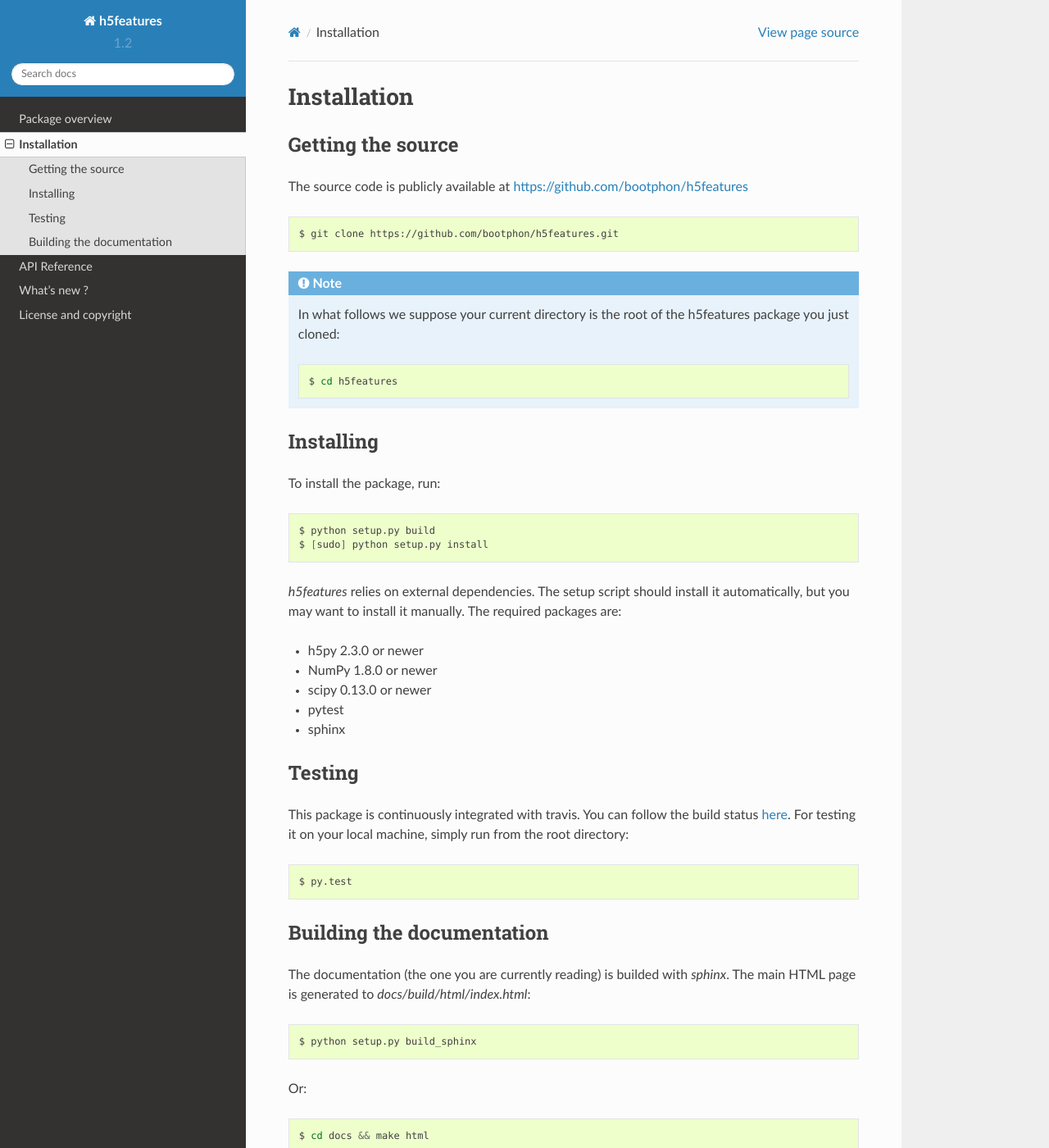
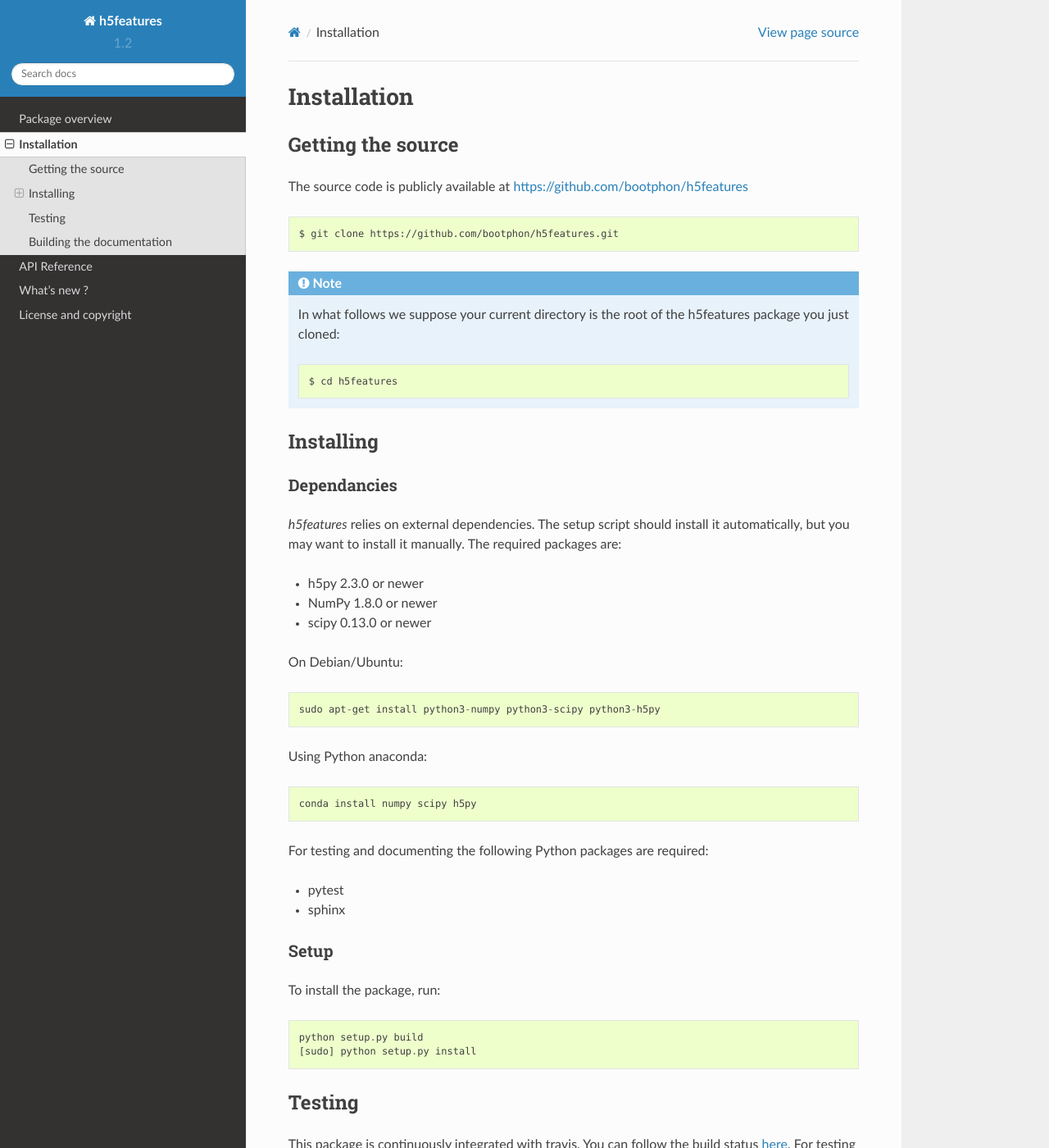
Before and after one commit to bootphon/h5features, a Sphinx documentation site: the page built from docs/installation.rst, in a window 1280 px wide and 1400 px high. Shown: the whole window at 82% size. Built offline with Sphinx 7.4.7 and the Read the Docs theme 2.0.0, drawn with Linux system fonts in a browser that asks for light colours; some of the changed text lies outside the part shown.

Commit message:
removed a deprecated test, improved setup documentation

```diff
--- a/docs/installation.rst
+++ b/docs/installation.rst
@@ -23,10 +22,8 @@
 Installing
 ==========
 
-To install the package, run::
-
-    $ python setup.py build
-    $ [sudo] python setup.py install
+Dependancies
+------------
 
 `h5features` relies on external dependencies. The setup script should
 install it automatically, but you may want to install it manually. The
@@ -35,8 +32,31 @@
 * h5py 2.3.0 or newer
 * NumPy 1.8.0 or newer
 * scipy 0.13.0 or newer
+
+On Debian/Ubuntu::
+
+  sudo apt-get install python3-numpy python3-scipy python3-h5py
+
+Using Python anaconda::
+
+  conda install numpy scipy h5py
+
+
+For testing and documenting the following Python packages are
+required:
+
 * pytest
 * sphinx
+
+
+Setup
+-----
+
+To install the package, run::
+
+    python setup.py build
+    [sudo] python setup.py install
+
 
 Testing
 =======
@@ -46,7 +66,7 @@
 For testing it on your local machine, simply run from the root
 directory::
 
-  $ py.test
+  pytest -v ./test
 
 
 Building the documentation
@@ -56,10 +76,11 @@
 `sphinx`. The main HTML page is generated to
 *docs/build/html/index.html*::
 
-  $ python setup.py build_sphinx
+  pip install Sphinx
+  python setup.py build_sphinx
 
 Or::
 
-  $ cd docs && make html
+  cd docs && make html
 
 .. _pytest: http://pytest.org/latest/
```
Also changed, not shown: other parts of docs/installation.rst (+0 -1 lines), README.rst (+25 -11 lines), 1 other file.
